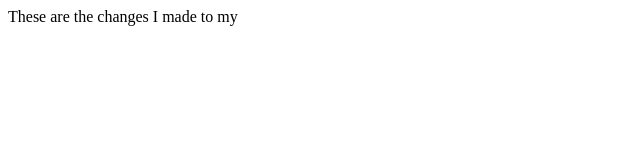
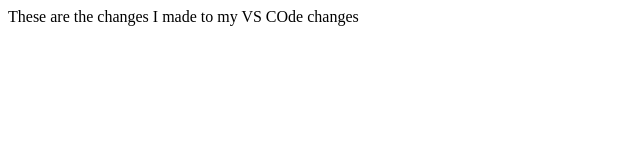
Before and after one commit to Siphelele-Maphumulo/Just, a plain HTML site: page index.html in a window 1280 px wide. Shown: the whole page, without its empty margins (0-640 px from the left). Drawn offline with Linux system fonts and the light colour scheme.

Commit message:
2nd change

```diff
--- a/index.html
+++ b/index.html
@@ -7,5 +7,6 @@
 </head>
 <body>
     These are the changes I made to my
+    VS COde changes
 </body>
 </html>
```
